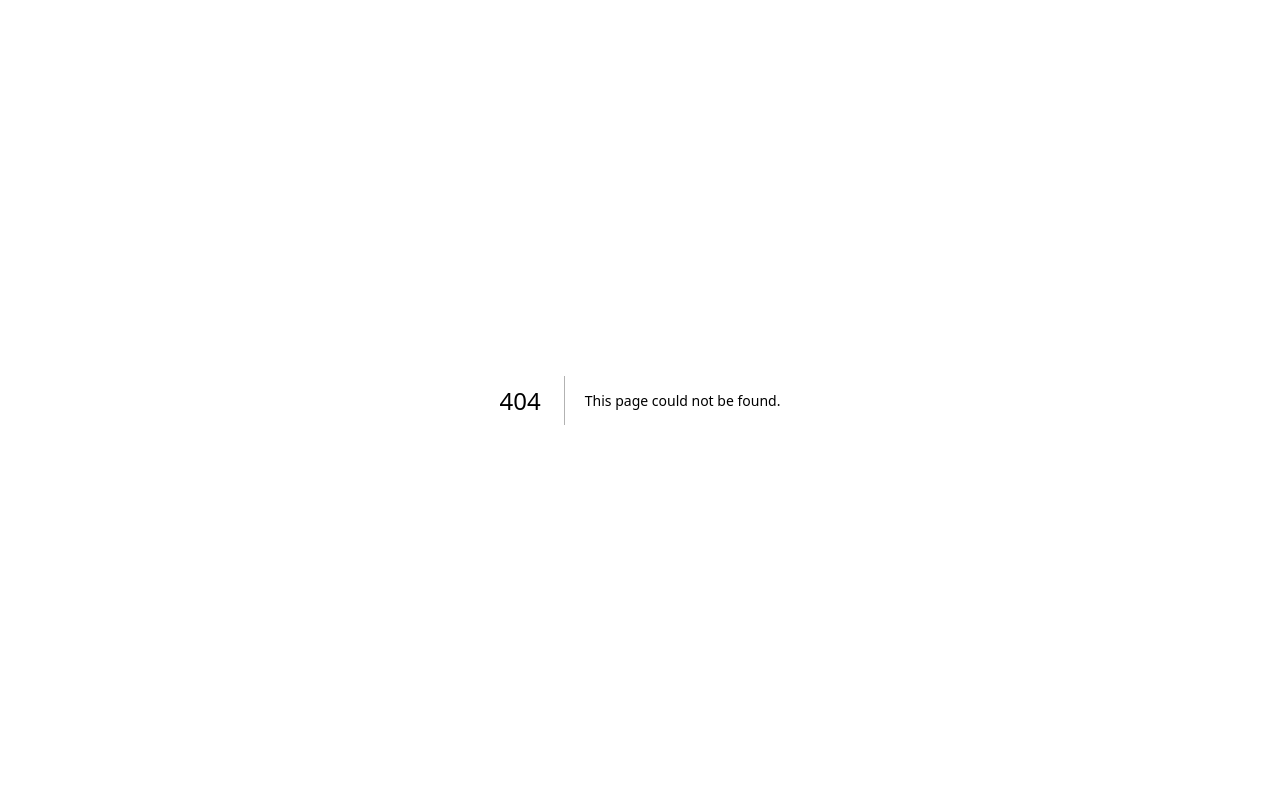
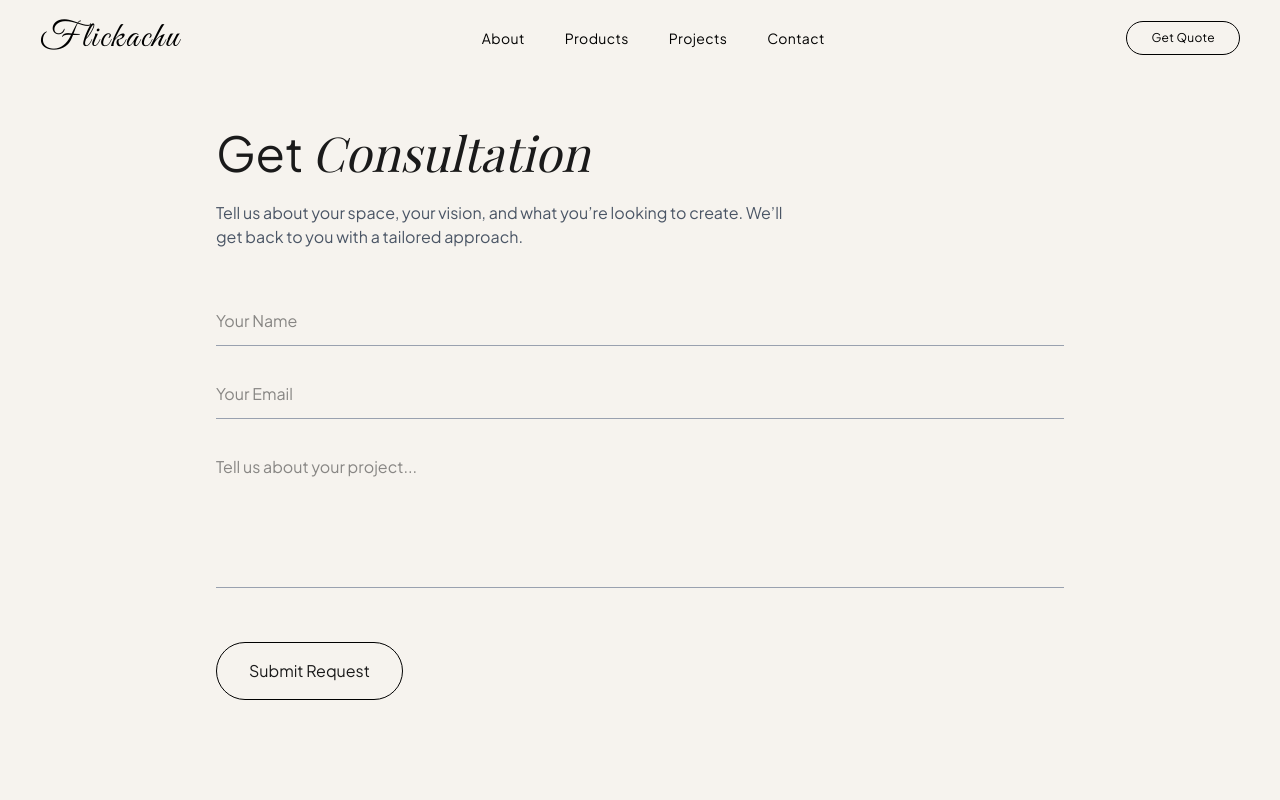
Before and after one commit to Flickachu/Flickachu, a Next.js app: page /consultation in a window 1280 px wide. Before the commit this address had no page. Shown: the top 800 px of the page. Built offline with nearby package versions, Linux system fonts and the light colour scheme; a web font is replaced by a local one.

Commit message:
Add consultation page and dynamic navbar styling

```diff
--- a/app/components/Navbar.tsx
+++ b/app/components/Navbar.tsx
@@ -3,7 +3,7 @@
 import { useEffect, useState } from "react";
 import NavLink from "./NavLink";
 
-export default function Navbar() {
+export default function Navbar({ forceDark = false }: { forceDark?: boolean }) {
   const [isScrolled, setIsScrolled] = useState(false);
   const [showNav, setShowNav] = useState(true);
   const [lastScroll, setLastScroll] = useState(0);
@@ -57,19 +57,19 @@ export default function Navbar() {
     >
       <div
         className={`max-w-[1400px] mx-auto flex justify-between items-center px-10 py-5 transition-colors duration-300
-        ${isScrolled ? "text-black" : "text-white"}`}
+        ${isScrolled || forceDark ? "text-black" : "text-white"}`}
       >
-        {/* 🔥 LOGO (TRANSITION ENABLED) */}
+        {/* LOGO */}
         <NavLink
           href="/"
           className={`cursive text-3xl md:text-4xl leading-none tracking-wide transition-all duration-300
-          ${isScrolled ? "text-black" : "text-white"}`}
+          ${isScrolled || forceDark ? "text-black" : "text-white"}`}
         >
           Flickachu
         </NavLink>
 
+        {/* NAV LINKS */}
         <nav className="hidden md:flex gap-10 text-sm tracking-wide">
-
           <NavLink href="/about" className="hover:opacity-70 transition">
             About
           </NavLink>
@@ -85,15 +85,14 @@ export default function Navbar() {
           <NavLink href="/contact" className="hover:opacity-70 transition">
             Contact
           </NavLink>
-
         </nav>
 
-        {/* CTA (still scroll for now) */}
+        {/* CTA */}
         <NavLink
           href="/get-quote"
           className={`px-6 py-2 rounded-full text-xs tracking-wide border transition-all duration-300
           ${
-    isScrolled
+            isScrolled || forceDark
               ? "border-black hover:bg-black hover:text-white"
               : "border-white hover:bg-white hover:text-black"
           }`}
--- /dev/null
+++ b/app/consultation/page.tsx
@@ -0,0 +1,56 @@
+"use client";
+
+import { useState } from "react";
+import Navbar from "../components/Navbar";
+
+export default function Consultation() {
+  const [form, setForm] = useState({
+    name: "",
+    email: "",
+    message: "",
+  });
+
+  return (
+    <main className="bg-[#f6f3ee] text-[#1a1a1a] min-h-screen">
+      <Navbar forceDark />
+
+      <section className="max-w-4xl mx-auto px-6 py-32">
+        <h1 className="text-5xl mb-6">
+          Get <span className="italic serif">Consultation</span>
+        </h1>
+
+        <p className="text-gray-600 mb-12 max-w-xl">
+          Tell us about your space, your vision, and what you’re looking to create.
+          We’ll get back to you with a tailored approach.
+        </p>
+
+        <form className="space-y-6">
+          <input
+            type="text"
+            placeholder="Your Name"
+            className="w-full border-b border-gray-400 bg-transparent py-3 outline-none"
+          />
+
+          <input
+            type="email"
+            placeholder="Your Email"
+            className="w-full border-b border-gray-400 bg-transparent py-3 outline-none"
+          />
+
+          <textarea
+            placeholder="Tell us about your project..."
+            rows={5}
+            className="w-full border-b border-gray-400 bg-transparent py-3 outline-none resize-none"
+          />
+
+          <button
+            type="submit"
+            className="mt-6 px-8 py-4 border border-black rounded-full hover:bg-black hover:text-white transition"
+          >
+            Submit Request
+          </button>
+        </form>
+      </section>
+    </main>
+  );
+}
--- a/app/page.tsx
+++ b/app/page.tsx
@@ -7,7 +7,7 @@ import FadeUp from "./components/FadeUp";
 import gsap from "gsap";
 import { ScrollTrigger } from "gsap/ScrollTrigger";
 import Image from "next/image";
-
+import Link from "next/link";
 gsap.registerPlugin(ScrollTrigger);
 
 async function getPosts() {
@@ -159,9 +159,13 @@ if (section) {
           </p>
 
           {/* ✅ ADDED */}
-          <button className="mt-8 px-8 py-4 border border-white rounded-full text-white hover:bg-white hover:text-black transition">
-            Get Consultation
-          </button>
+
+
+<Link href="/consultation">
+  <button className="mt-8 px-8 py-4 border border-white rounded-full text-white hover:bg-white hover:text-black transition">
+    Get Consultation
+  </button>
+</Link>
         </FadeUp>
       </div>
     </section>
```
Lines whose indentation alone changed are shown as unchanged.
